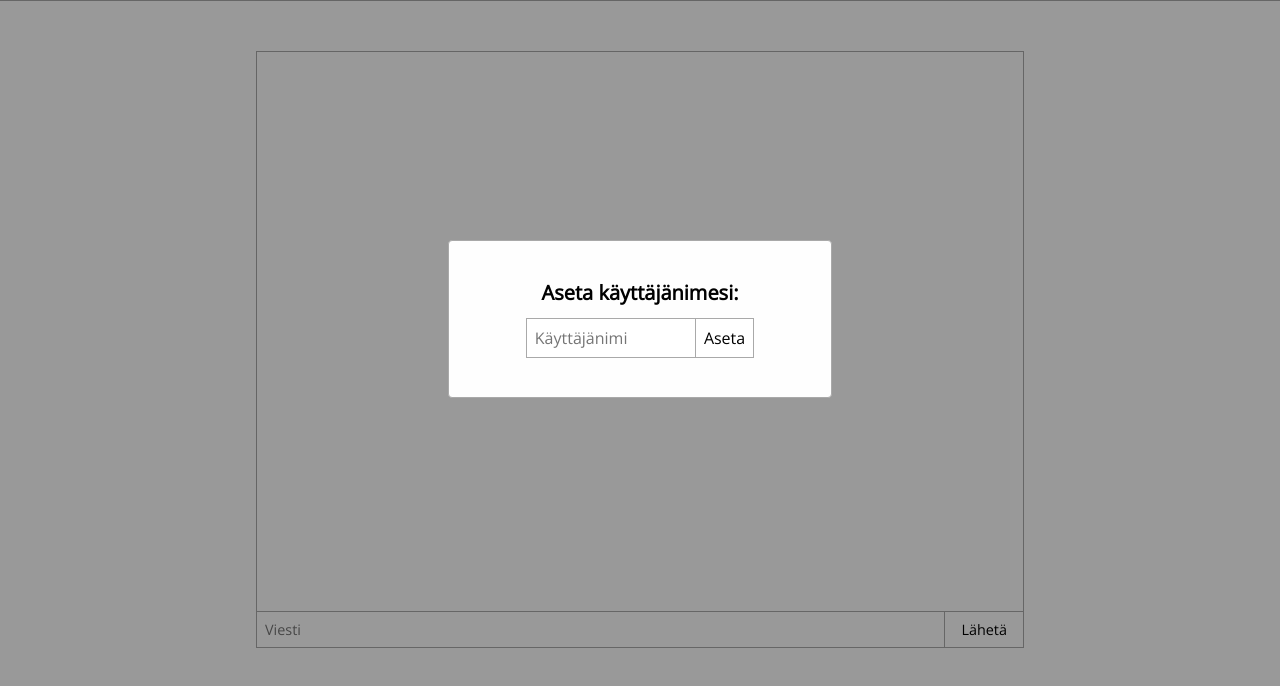
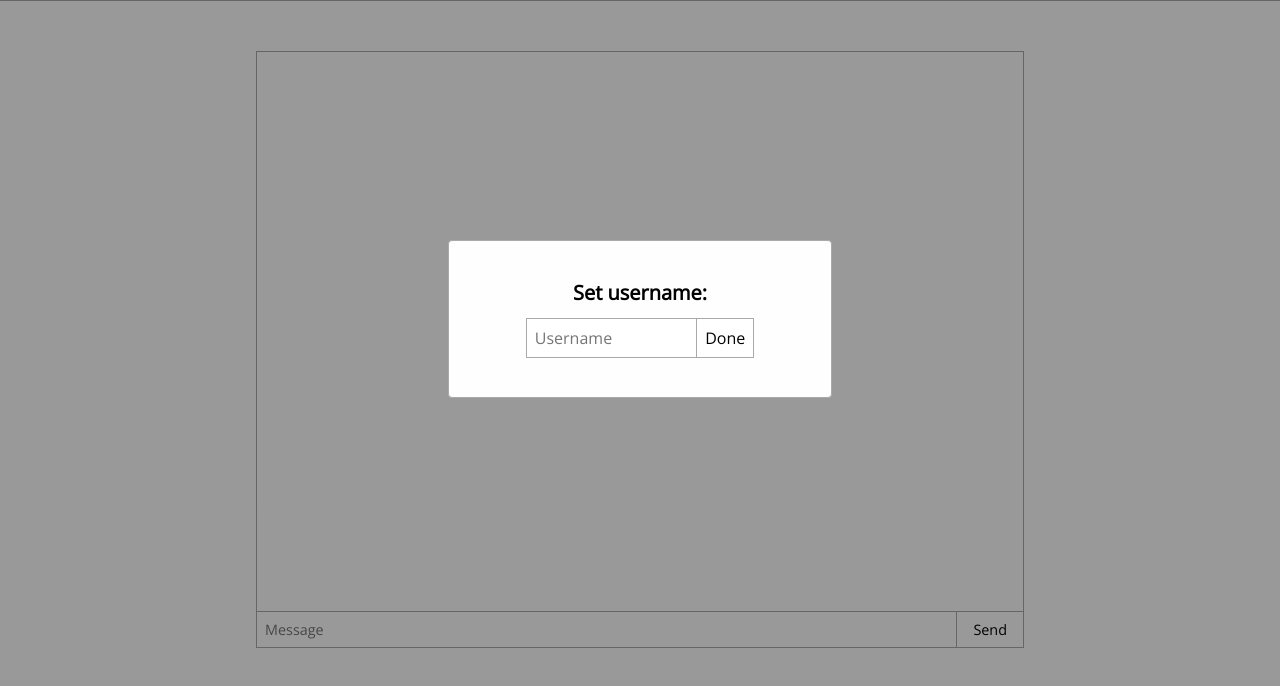
Before and after one commit to NikoNordstrom/ChatApplication, a website: page public/index.html in a window 1280 px wide. Drawn offline with nearby package versions, Linux system fonts and the light colour scheme; no server answers.

Commit message:
Changed language to english.

```diff
--- a/public/index.html
+++ b/public/index.html
@@ -12,20 +12,20 @@
 <body>
     <div class="popup">
         <div class="popup-content">
-            <h1 class="popup-content-h1">Aseta käyttäjänimesi:</h1>
+            <h1 class="popup-content-h1">Set username:</h1>
             <form id="username-form">
-                <input id="username-txt" type="text" placeholder="Käyttäjänimi" maxlength="24">
-                <button id="set-username-btn">Aseta</button>
+                <input id="username-txt" type="text" placeholder="Username" maxlength="24">
+                <button id="set-username-btn">Done</button>
             </form>
         </div>
     </div>
     <div id="container">
-        <nav><ul><li id="welcome">Tervetuloa,<span id="username"></span></li></ul></nav>
+        <nav><ul><li id="welcome">Welcome,<span id="username"></span></li></ul></nav>
         <div id="wrapper">
             <ul id="message-list"></ul>
             <form id="message-form">
-                <input id="message-txt" type="text" placeholder="Viesti">
-                <button id="send-message-btn">Lähetä</button>
+                <input id="message-txt" type="text" placeholder="Message">
+                <button id="send-message-btn">Send</button>
             </form>
         </div>
     </div>
```
